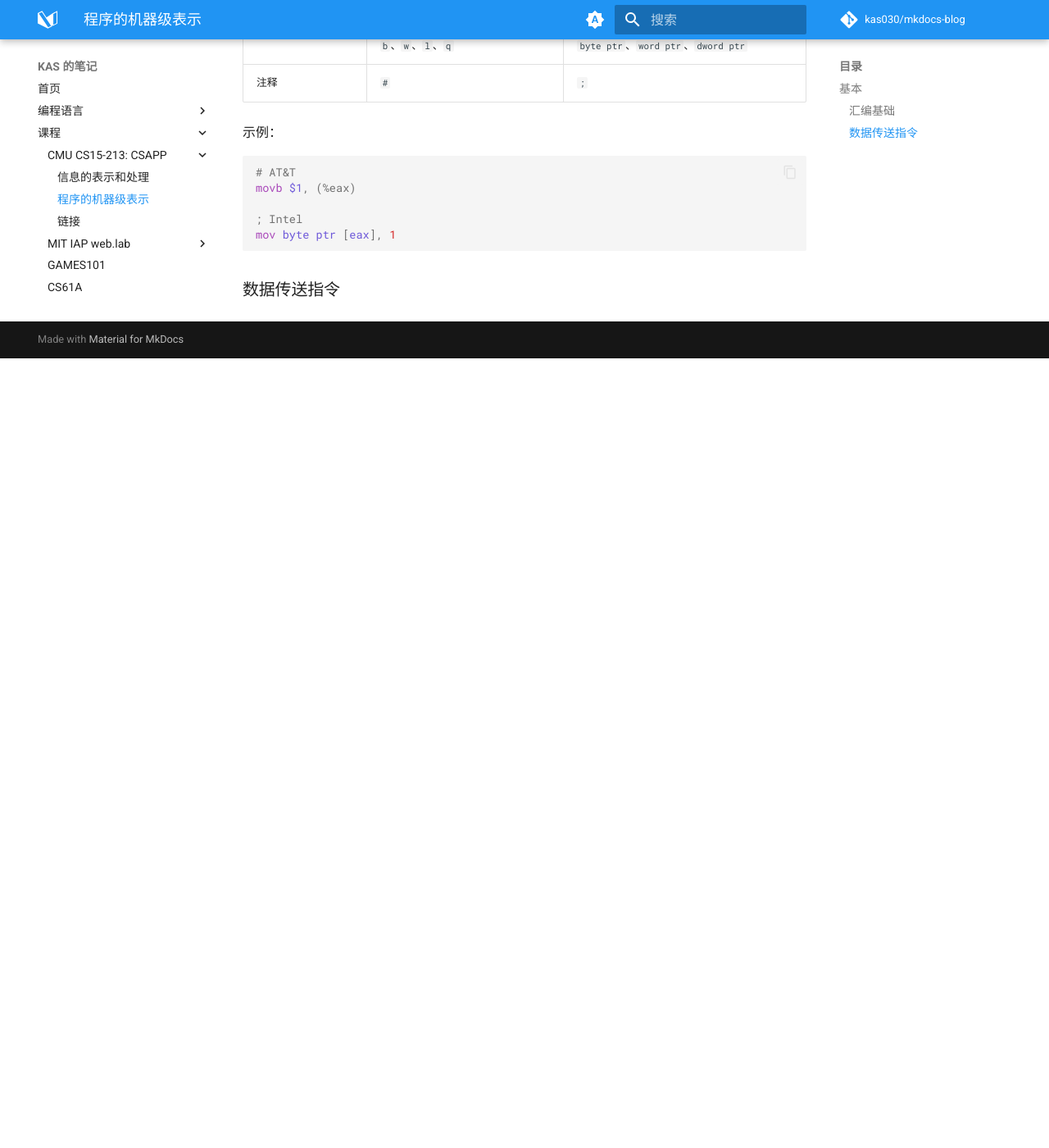
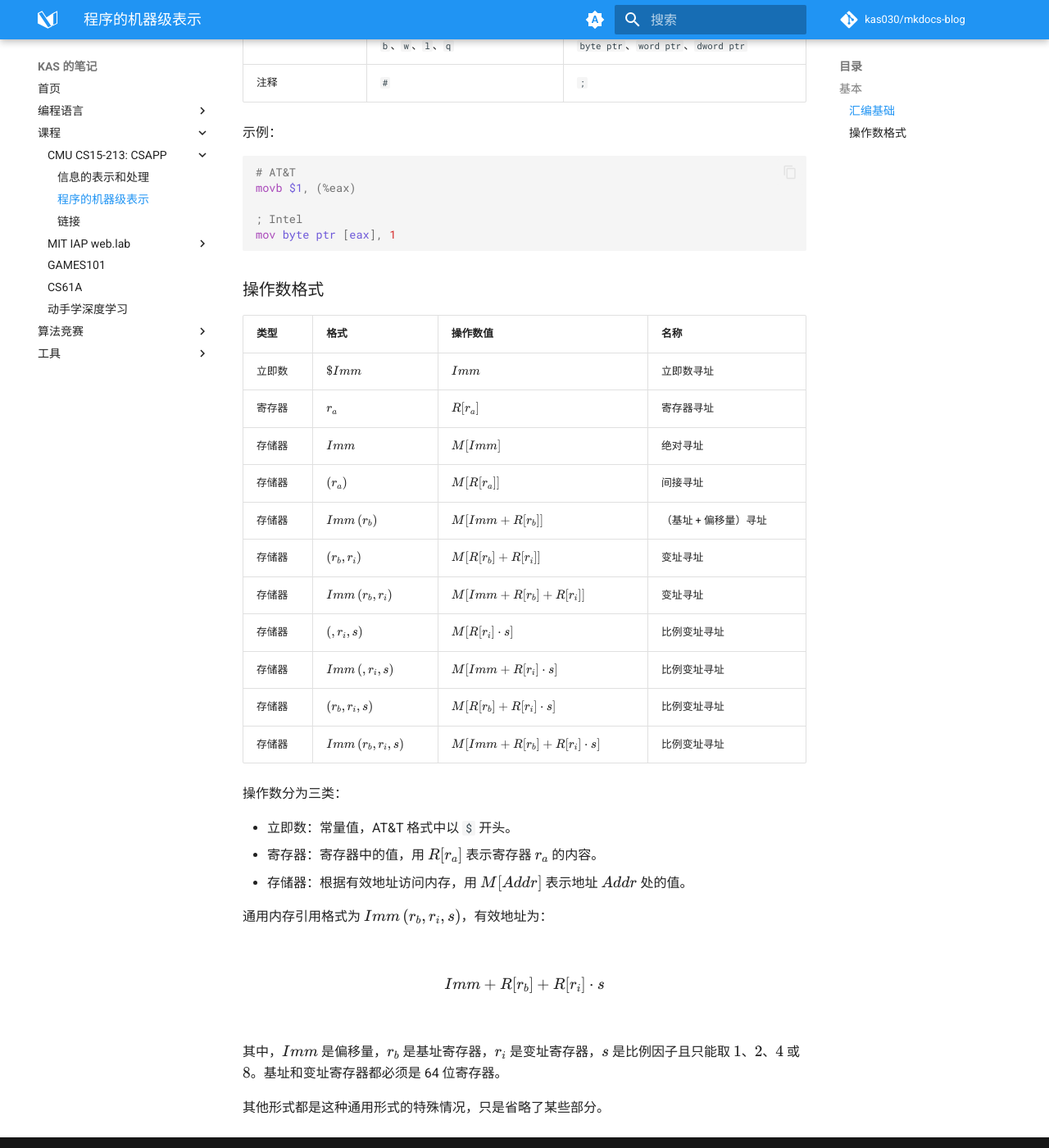
Before and after one commit to kas030/mkdocs-blog, an MkDocs documentation site: the page built from blog/docs/courses/cmu-cs15-213-csapp/machine-level-representation.md, in a window 1280 px wide and 1400 px high, scrolled down 2843 px. Shown: the whole window at 82% size. Built offline with MkDocs 1.6.1 and Material for MkDocs 9.7.7, drawn with Linux system fonts in a browser that asks for light colours; comment, search, counter and statistics services are not loaded; before the commit the page ends 3280 px from its top, so only the background shows below that; some of the changed text lies outside the part shown.

Commit message:
docs(courses): update csapp - machine-level representation
- refine x86-64 register description
- add operand format section

````diff
--- a/blog/docs/courses/cmu-cs15-213-csapp/machine-level-representation.md
+++ b/blog/docs/courses/cmu-cs15-213-csapp/machine-level-representation.md
@@ -97,4 +97,34 @@
 mov byte ptr [eax], 1
 ```
 
-### 数据传送指令
+### 操作数格式
+
+| 类型   | 格式                 | 操作数值                         | 名称                    |
+| ------ | -------------------- | -------------------------------- | ----------------------- |
+| 立即数 | $\text{\$}Imm$       | $Imm$                            | 立即数寻址              |
+| 寄存器 | $r_a$                | $R[r_a]$                         | 寄存器寻址              |
+| 存储器 | $Imm$                | $M[Imm]$                         | 绝对寻址                |
+| 存储器 | $\left(r_a\right)$   | $M[R[r_a]]$                      | 间接寻址                |
+| 存储器 | $Imm\left(r_b\right)$ | $M[Imm + R[r_b]]$                | （基址 + 偏移量）寻址   |
+| 存储器 | $\left(r_b, r_i\right)$ | $M[R[r_b] + R[r_i]]$             | 变址寻址                |
+| 存储器 | $Imm\left(r_b, r_i\right)$ | $M[Imm + R[r_b] + R[r_i]]$       | 变址寻址                |
+| 存储器 | $\left(, r_i, s\right)$ | $M[R[r_i] \cdot s]$              | 比例变址寻址            |
+| 存储器 | $Imm\left(, r_i, s\right)$ | $M[Imm + R[r_i] \cdot s]$        | 比例变址寻址            |
+| 存储器 | $\left(r_b, r_i, s\right)$ | $M[R[r_b] + R[r_i] \cdot s]$     | 比例变址寻址            |
+| 存储器 | $Imm\left(r_b, r_i, s\right)$ | $M[Imm + R[r_b] + R[r_i] \cdot s]$ | 比例变址寻址          |
+
+操作数分为三类：
+
+- 立即数：常量值，AT&T 格式中以 `$` 开头。
+- 寄存器：寄存器中的值，用 $R[r_a]$ 表示寄存器 $r_a$ 的内容。
+- 存储器：根据有效地址访问内存，用 $M[Addr]$ 表示地址 $Addr$ 处的值。
+
+通用内存引用格式为 $Imm\left(r_b, r_i, s\right)$，有效地址为：
+
+$$
+Imm + R[r_b] + R[r_i] \cdot s
+$$
+
+其中，$Imm$ 是偏移量，$r_b$ 是基址寄存器，$r_i$ 是变址寄存器，$s$ 是比例因子且只能取 $1$、$2$、$4$ 或 $8$。基址和变址寄存器都必须是 64 位寄存器。
+
+其他形式都是这种通用形式的特殊情况，只是省略了某些部分。
````
Also changed, not shown: other parts of blog/docs/courses/cmu-cs15-213-csapp/machine-level-representation.md (+1 -1 lines).
